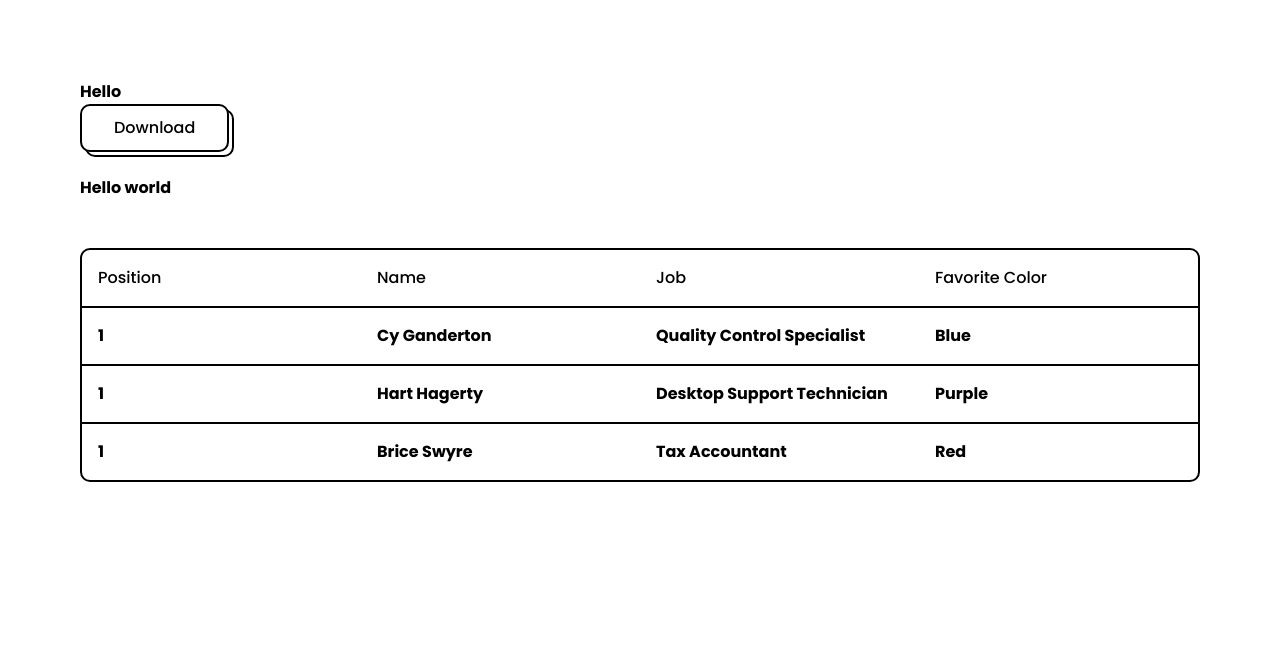
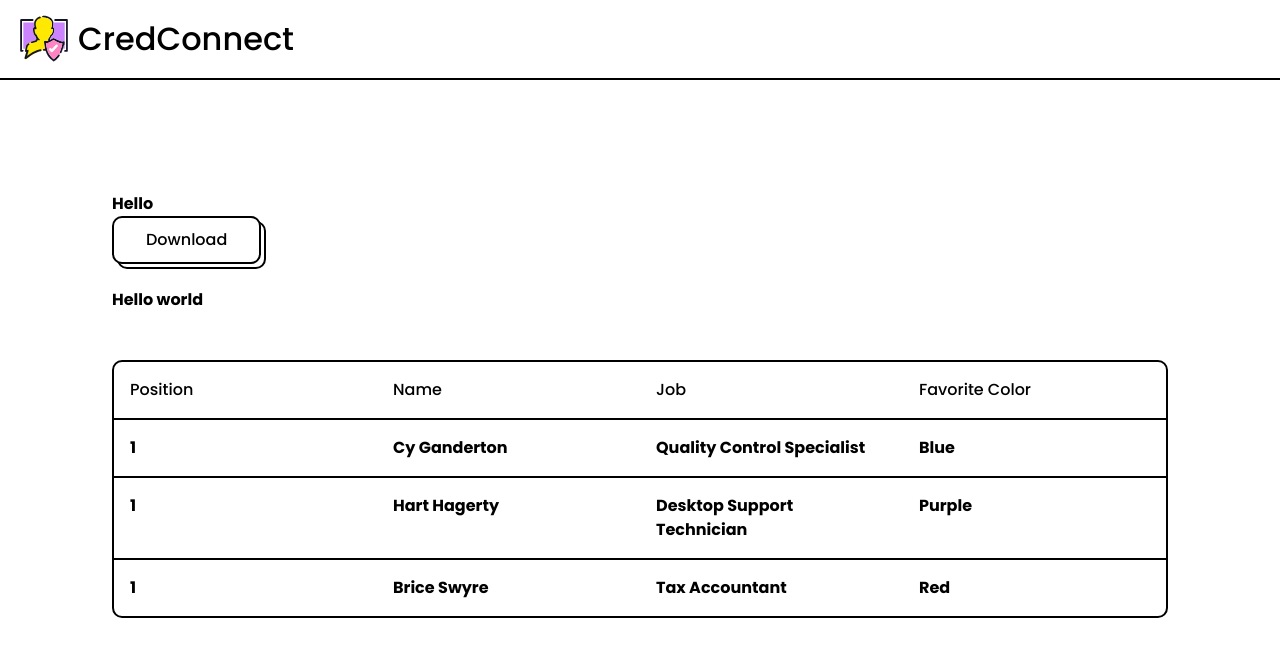
Before and after one commit to Ayushjain2205/cred-connect, a Next.js app: page / in a window 1280 px wide. Shown: the top 656 px of the page. Built offline with nearby package versions, Linux system fonts and the light colour scheme.

Commit message:
Add layout and navbar

```diff
--- /dev/null
+++ b/src/components/UI/Layout.js
@@ -0,0 +1,13 @@
+import React from "react";
+import Navbar from "./Navbar";
+
+const Layout = ({ children }) => {
+  return (
+    <div>
+      <Navbar />
+      <div className="p-[32px]">{children}</div>
+    </div>
+  );
+};
+
+export default Layout;
--- /dev/null
+++ b/src/components/UI/Navbar.js
@@ -0,0 +1,14 @@
+import React from "react";
+
+const Navbar = () => {
+  return (
+    <div className="flex flex-row items-center h-[80px] px-[20px] border-b-2 border-black">
+      <div className="flex flex-row gap-[10px]">
+        <img src="/icons/logo.svg" className="h-[48px]" alt="" />
+        <span className="font-medium text-[32px]">CredConnect</span>
+      </div>
+    </div>
+  );
+};
+
+export default Navbar;
--- /dev/null
+++ b/src/pages/_app.jsx
@@ -0,0 +1,10 @@
+import "@/styles/globals.css";
+import Layout from "../components/UI/Layout";
+
+export default function App({ Component, pageProps }) {
+  return (
+    <Layout>
+      <Component {...pageProps} />
+    </Layout>
+  );
+}
--- a/src/pages/_app.tsx
+++ /dev/null
@@ -1,6 +0,0 @@
-import '@/styles/globals.css'
-import type { AppProps } from 'next/app'
-
-export default function App({ Component, pageProps }: AppProps) {
-  return <Component {...pageProps} />
-}
```
Also changed, not shown: public/icons/logo.svg (added).
